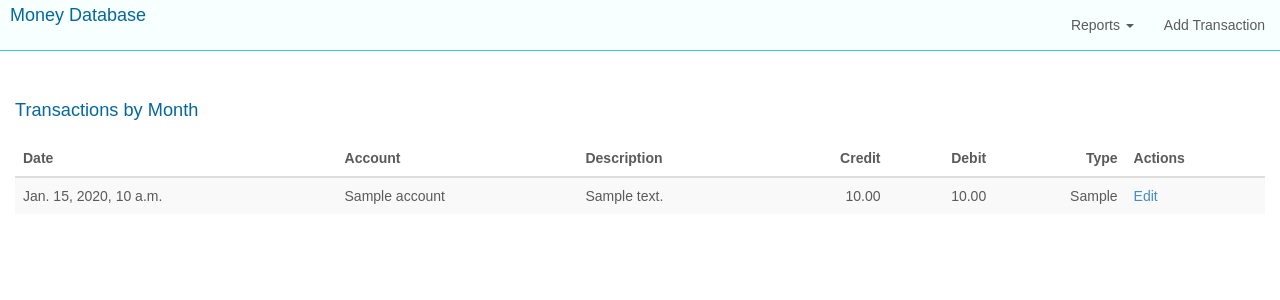
After one commit to alexlittle/django-money, a Django app: template money/templates/money/reports/monthly_transactions.html in a window 1280 px wide. The commit adds this page. Shown: the top 300 px of the page. Run offline with Django 3.2, Linux system fonts and the light colour scheme; the template is opened without the code that fills it: most values are stand-ins (such as "Sample title", 1, 10 or a date in 2020); some libraries are stand-ins or nearby versions.

Commit message:
transactions by month

```diff
--- a/money/reports/urls.py
+++ b/money/reports/urls.py
@@ -3,12 +3,13 @@ from django.urls import path
 
 from money.reports import views as report_views
 
-app_name = 'reports'
 
 urlpatterns = [
     path('graph/', report_views.graph_view, name="graph"),
     path('investment-graph/', report_views.graph_investment_view, name="investment_graph"),
     path('bymonth/', report_views.by_month_view, name="by_month"),
+    path('monthly-transactions/', report_views.monthly_transactions_view, name="monthly_transactions"),
+    path('monthly-transactions/<int:year>/<int:month>/', report_views.monthly_transactions_view, name="monthly_transactions"),
     path('byyear/', report_views.by_year_view, name="by_year"),
     path('consulting/<str:quarter>/', report_views.consulting_quarters, name="consulting"),
     path('annual/<int:year>/', report_views.consulting_annual, name="consulting_annual"),
--- a/money/reports/views/__init__.py
+++ b/money/reports/views/__init__.py
@@ -5,3 +5,4 @@ from money.reports.views.consulting_annual import *
 from money.reports.views.graph import *
 from money.reports.views.bills import *
 from money.reports.views.graph_investment import *
+from money.reports.views.monthly_transactions import *
--- a/money/templates/includes/header.html
+++ b/money/templates/includes/header.html
@@ -8,27 +8,27 @@
 	      <span class="icon-bar"></span>
 	      <span class="icon-bar"></span>
 	    </button>
-	    <a class="navbar-brand" href="{% url 'money_home' %}">{% trans 'Money Database' %}</a>
+	    <a class="navbar-brand" href="{% url 'money:money_home' %}">{% trans 'Money Database' %}</a>
 	  </div>
 	  <div class="navbar-collapse collapse">
 		    <ul class="nav navbar-nav navbar-right">
 		    	<li class="dropdown"><a href="#" data-toggle="dropdown" class="dropdown-toggle">{% trans 'Reports' %} <b class="caret"></b></a>
 		    		<ul class="dropdown-menu">
-		    				<li><a href="{% url 'reports:graph' %}">{% trans 'Graph' %}</a></li>
-		    				<li><a href="{% url 'reports:investment_graph' %}">{% trans 'Investment Graphs' %}</a></li>
-							<li><a href="{% url 'reports:by_month' %}">{% trans 'Balance by Month' %}</a></li>
-							<li><a href="{% url 'reports:by_year' %}">{% trans 'Balance by Year' %}</a></li>
-							<li><a href="{% url 'reports:bills' %}">{% trans 'Bills' %}</a></li>
+		    				<li><a href="{% url 'money:graph' %}">{% trans 'Graph' %}</a></li>
+		    				<li><a href="{% url 'money:investment_graph' %}">{% trans 'Investment Graphs' %}</a></li>
+							<li><a href="{% url 'money:by_month' %}">{% trans 'Balance by Month' %}</a></li>
+							<li><a href="{% url 'money:by_year' %}">{% trans 'Balance by Year' %}</a></li>
+							<li><a href="{% url 'money:bills' %}">{% trans 'Bills' %}</a></li>
 
-							<li><a href="{% url 'reports:consulting' '2023-4' %}">{% trans 'Consulting 2023 Q4' %}</a></li>
-							<li><a href="{% url 'reports:consulting' '2023-3' %}">{% trans 'Consulting 2023 Q3' %}</a></li>
-							<li><a href="{% url 'reports:consulting' '2023-2' %}">{% trans 'Consulting 2023 Q2' %}</a></li>
-							<li><a href="{% url 'reports:consulting' '2023-1' %}">{% trans 'Consulting 2023 Q1' %}</a></li>
+							<li><a href="{% url 'money:consulting' '2023-4' %}">{% trans 'Consulting 2023 Q4' %}</a></li>
+							<li><a href="{% url 'money:consulting' '2023-3' %}">{% trans 'Consulting 2023 Q3' %}</a></li>
+							<li><a href="{% url 'money:consulting' '2023-2' %}">{% trans 'Consulting 2023 Q2' %}</a></li>
+							<li><a href="{% url 'money:consulting' '2023-1' %}">{% trans 'Consulting 2023 Q1' %}</a></li>
 
-							<li><a href="{% url 'reports:consulting' '2022-4' %}">{% trans 'Consulting 2022 Q4' %}</a></li>
-							<li><a href="{% url 'reports:consulting' '2022-3' %}">{% trans 'Consulting 2022 Q3' %}</a></li>
-							<li><a href="{% url 'reports:consulting' '2022-2' %}">{% trans 'Consulting 2022 Q2' %}</a></li>
-							<li><a href="{% url 'reports:consulting' '2022-1' %}">{% trans 'Consulting 2022 Q1' %}</a></li>
+							<li><a href="{% url 'money:consulting' '2022-4' %}">{% trans 'Consulting 2022 Q4' %}</a></li>
+							<li><a href="{% url 'money:consulting' '2022-3' %}">{% trans 'Consulting 2022 Q3' %}</a></li>
+							<li><a href="{% url 'money:consulting' '2022-2' %}">{% trans 'Consulting 2022 Q2' %}</a></li>
+							<li><a href="{% url 'money:consulting' '2022-1' %}">{% trans 'Consulting 2022 Q1' %}</a></li>
 
 					</ul>
 				</li>
--- a/money/templates/money/home.html
+++ b/money/templates/money/home.html
@@ -20,7 +20,7 @@
 
 	{% for acc in curr.account %}
 	       <tr>
-				<td><a href="{% url 'money_account' acc.id %}">{{ acc.name }}</a></td>
+				<td><a href="{% url 'money:money_account' acc.id %}">{{ acc.name }}</a></td>
 				<td class="number {% if acc.get_balance < 0 %}negative{% endif %}">{{ acc.get_balance|intcomma }}</td>
 				<td class="number {% if acc.on_statement < 0 %}negative{% endif %}">{{ acc.on_statement|intcomma }}</td>
 				<td class="number {% if acc.get_balance_base_currency < 0 %}negative{% endif %}">{{ acc.get_balance_base_currency|floatformat:2|intcomma }}</td>
@@ -54,7 +54,7 @@
 
 	{% for acc in curr.account %}
 	       <tr>
-			<td><a href="{% url 'money_account' acc.id %}">{{ acc.name }}</a></td>
+			<td><a href="{% url 'money:money_account' acc.id %}">{{ acc.name }}</a></td>
 			<td class="number">{{ acc.get_valuation.value|intcomma }}</td>
 			<td class="number">{{ acc.get_valuation.date|date:"D d M Y" }}</td>
 			<td class="number">{{ acc.get_valuation_base_currency|floatformat:2|intcomma }}</td>
--- a/money/templates/money/reports/by_month.html
+++ b/money/templates/money/reports/by_month.html
@@ -13,6 +13,7 @@
 				<th class="number">{% trans 'Sum In' %} ({{ BASE_CURRENCY }})</th>
 				<th class="number">{% trans 'Sum Out' %} ({{ BASE_CURRENCY }})</th>
 				<th class="number">{% trans 'Balance' %} ({{ BASE_CURRENCY }})</th>
+				<th>{% trans 'Actions' %}</th>
 			</tr>
 		</thead>
 		<tbody>
@@ -22,6 +23,7 @@
 	<td class="number {% if r.sum_in < 0 %}negative{% endif %}">{{ r.sum_in|floatformat:2|intcomma   }}</td>
 	<td class="number {% if r.sum_out < 0 %}negative{% endif %}">{{ r.sum_out|floatformat:2|intcomma   }}</td>
 	<td class="number {% if r.balance < 0 %}negative{% endif %}">{{ r.balance|floatformat:2|intcomma   }}</td>
+	<td><a href="{% url 'money:monthly_transactions' r.year r.month%}">[{% trans 'transactions' %}]</a></td>
 </tr>
 {% endfor %}
 </tbody>
--- /dev/null
+++ b/money/templates/money/reports/monthly_transactions.html
@@ -0,0 +1,37 @@
+{% extends "base.html" %}
+{% load i18n %}
+{% load humanize %}
+{% block content %}
+
+<h2>Transactions by Month</h2>
+
+<div class="table-responsive">
+	<table class="table table-striped">
+		<thead>
+			<tr>
+				<th>{% trans 'Date' %}</th>
+				<th>{% trans 'Account' %}</th>
+				<th>{% trans 'Description' %}</th>
+				<th class="number">{% trans 'Credit' %}</th>
+				<th class="number">{% trans 'Debit' %}</th>
+				<th class="number">{% trans 'Type' %}</th>
+				<th>{% trans 'Actions' %}</th>
+			</tr>
+		</thead>
+		<tbody>
+{% for t in transactions %}
+ <tr>
+	<td>{{ t.date }}</td>
+	<td>{{ t.account.name }}</td>
+	<td>{{ t.description }}</td>
+	<td class="number">{{ t.credit|floatformat:2|intcomma }}</td>
+	<td class="number">{{ t.debit|floatformat:2|intcomma }}</td>
+	<td class="number">{{ t.payment_type }}</td>
+	<td><a href="{% url 'admin:money_transaction_change' t.id %}" target="_blank">{% trans 'Edit' %}</a></td>
+{% endfor %}
+</tbody>
+</table>
+</div>
+
+
+{% endblock %}
--- a/money/urls.py
+++ b/money/urls.py
@@ -2,6 +2,8 @@
 from django.urls import include, path
 
 from money import views as money_views
+
+app_name = 'money'
 
 urlpatterns = [
     path('', money_views.home_view, name="money_home"),
--- a/requirements.txt
+++ b/requirements.txt
@@ -1,4 +1,4 @@
-django==4.1.4
+django==4.1.5
 django-crispy-forms==1.14.0
 pytz
 django-mathfilters==1.0.0
```
Also changed, not shown: money/reports/views/monthly_transactions.py (added, +21 -0 lines).
